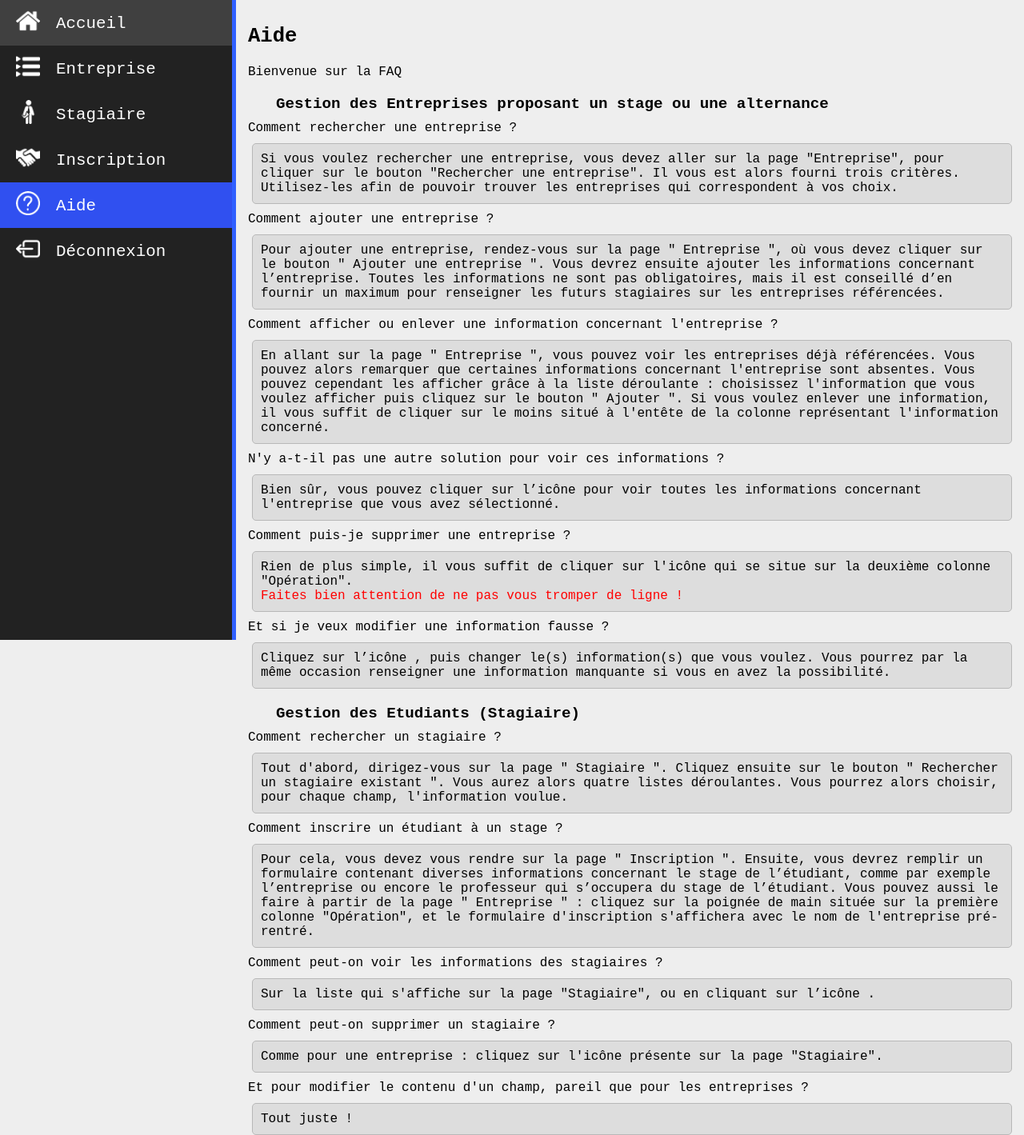
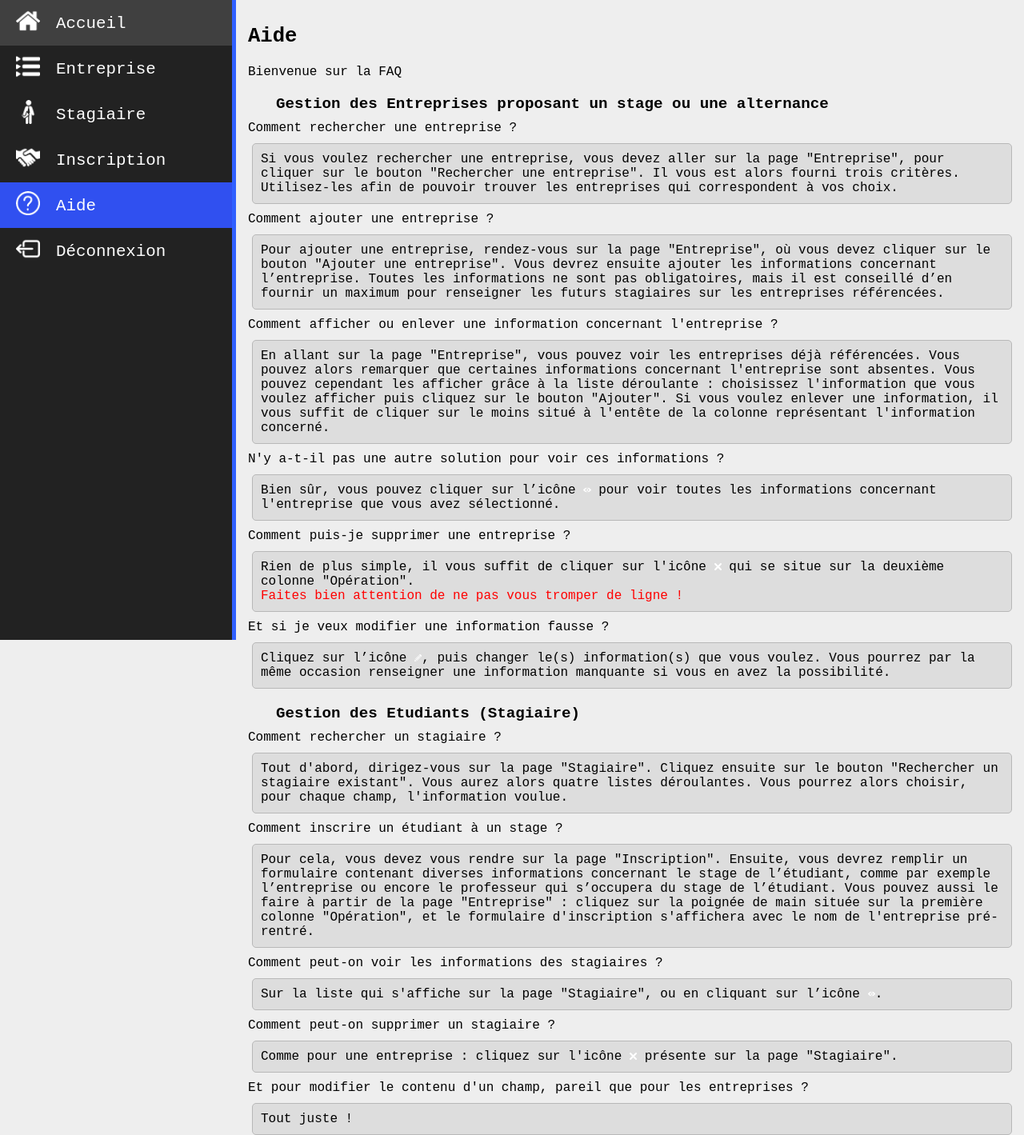
Before and after one commit to Darkkartes/IsiWebProject, a PHP site: template template/view/aide.twig in a window 1280 px wide. Shown: the whole page at 80% size. Run offline with PHP 8.4, Linux system fonts and the light colour scheme; the template is opened without the code that fills it, so the values that code supplies are empty; some libraries are stand-ins or nearby versions.

Commit message:
ajout des images de aide.twig

```diff
--- a/public/css/general.css
+++ b/public/css/general.css
@@ -9,6 +9,11 @@ body {
     background-color: #EEE;
     font-family: 'Courier New', verdana;
     display: flex;
+}
+
+img {
+    max-width: 100%;
+    height: auto;
 }
 
 nav {
--- a/template/view/aide.twig
+++ b/template/view/aide.twig
@@ -16,50 +16,59 @@
 
 		Comment ajouter une entreprise ?
 		<p>
-			Pour ajouter une entreprise, rendez-vous sur la page " Entreprise ", où vous devez cliquer sur le bouton " Ajouter une entreprise ". Vous devrez ensuite ajouter les informations concernant l’entreprise. Toutes les informations ne sont pas obligatoires, mais il est conseillé d’en fournir un maximum pour renseigner les futurs stagiaires sur les entreprises référencées.
+			Pour ajouter une entreprise, rendez-vous sur la page "Entreprise", où vous devez cliquer sur le bouton "Ajouter une entreprise". Vous devrez ensuite ajouter les informations concernant l’entreprise. Toutes les informations ne sont pas obligatoires, mais il est conseillé d’en fournir un maximum pour renseigner les futurs stagiaires sur les entreprises référencées.
 		</p>
 
 		Comment afficher ou enlever une information concernant l'entreprise ?
 		<p>
-			En allant sur la page " Entreprise ", vous pouvez voir les entreprises déjà référencées. Vous pouvez alors remarquer que certaines informations concernant l'entreprise sont absentes. Vous pouvez cependant les afficher grâce à la liste déroulante : choisissez l'information que vous voulez afficher puis cliquez sur le bouton " Ajouter ". Si vous voulez enlever une information, il vous suffit de cliquer sur le moins situé à l'entête de la colonne représentant l'information concerné.
+			En allant sur la page "Entreprise", vous pouvez voir les entreprises déjà référencées. Vous pouvez alors remarquer que certaines informations concernant l'entreprise sont absentes. Vous pouvez cependant les afficher grâce à la liste déroulante : choisissez l'information que vous voulez afficher puis cliquez sur le bouton "Ajouter". Si vous voulez enlever une information, il vous suffit de cliquer sur le moins situé à l'entête de la colonne représentant l'information concerné.
 		</p>
 
 		N'y a-t-il pas une autre solution pour voir ces informations ?
 		<p>
-			Bien sûr, vous pouvez cliquer sur l’icône   pour voir toutes les informations concernant l'entreprise que vous avez sélectionné.
+			Bien sûr, vous pouvez cliquer sur l’icône
+			<img src="../icons/voir.png" alt="voir" width="1%">
+			pour voir toutes les informations concernant l'entreprise que vous avez sélectionné.
 		</p>
 
 		Comment puis-je supprimer une entreprise ?
 		<p>
-			Rien de plus simple, il vous suffit de cliquer sur l'icône   qui se situe sur la deuxième colonne "Opération".<br>
+			Rien de plus simple, il vous suffit de cliquer sur l'icône
+			<img src="../icons/supprimer.png" alt="supprimer" width="1%">
+			qui se situe sur la deuxième colonne "Opération".<br>
 			<font color="red">Faites bien attention de ne pas vous tromper de ligne !</font>
 		</p>
 
 		Et si je veux modifier une information fausse ?
 		<p>
-			Cliquez sur l’icône , puis changer le(s) information(s) que vous voulez. Vous pourrez par la même occasion renseigner une information manquante si vous en avez la possibilité.
+			Cliquez sur l’icône
+			<img src="../icons/modifier.png" alt="modifier" width="1%">,
+			 puis changer le(s) information(s) que vous voulez. Vous pourrez par la même occasion renseigner une information manquante si vous en avez la possibilité.
 		</p>
 
 		<h2>Gestion des Etudiants (Stagiaire)</h2>
 
 		Comment rechercher un stagiaire ?
 		<p>
-			Tout d'abord, dirigez-vous sur la page " Stagiaire ". Cliquez ensuite sur le bouton " Rechercher un stagiaire existant ". Vous aurez alors quatre listes déroulantes. Vous pourrez alors choisir, pour chaque champ, l'information voulue.
+			Tout d'abord, dirigez-vous sur la page "Stagiaire". Cliquez ensuite sur le bouton "Rechercher un stagiaire existant". Vous aurez alors quatre listes déroulantes. Vous pourrez alors choisir, pour chaque champ, l'information voulue.
 		</p>
 
 		Comment inscrire un étudiant à un stage ?
 		<p>
-			Pour cela, vous devez vous rendre sur la page " Inscription ". Ensuite, vous devrez remplir un formulaire contenant diverses informations concernant le stage de l’étudiant, comme par exemple l’entreprise ou encore le professeur qui s’occupera du stage de l’étudiant. Vous pouvez aussi le faire à partir de la page " Entreprise " : cliquez sur la poignée de main située sur la première colonne "Opération", et le formulaire d'inscription s'affichera avec le nom de l'entreprise pré-rentré.
+			Pour cela, vous devez vous rendre sur la page "Inscription". Ensuite, vous devrez remplir un formulaire contenant diverses informations concernant le stage de l’étudiant, comme par exemple l’entreprise ou encore le professeur qui s’occupera du stage de l’étudiant. Vous pouvez aussi le faire à partir de la page "Entreprise" : cliquez sur la poignée de main située sur la première colonne "Opération", et le formulaire d'inscription s'affichera avec le nom de l'entreprise pré-rentré.
 		</p>
 
 		Comment peut-on voir les informations des stagiaires ?
 		<p>
-			Sur la liste qui s'affiche sur la page "Stagiaire", ou en cliquant sur l’icône .
+			Sur la liste qui s'affiche sur la page "Stagiaire", ou en cliquant sur l’icône
+			<img src="../icons/voir.png" alt="voir" width="1%">.
 		</p>
 
 		Comment peut-on supprimer un stagiaire ?
 		<p>
-			Comme pour une entreprise : cliquez sur l'icône   présente sur la page "Stagiaire".
+			Comme pour une entreprise : cliquez sur l'icône
+			<img src="../icons/supprimer.png" alt="supprimer" width="1%">
+			présente sur la page "Stagiaire".
 		</p>
 
 		Et pour modifier le contenu d'un champ, pareil que pour les entreprises ?
```
